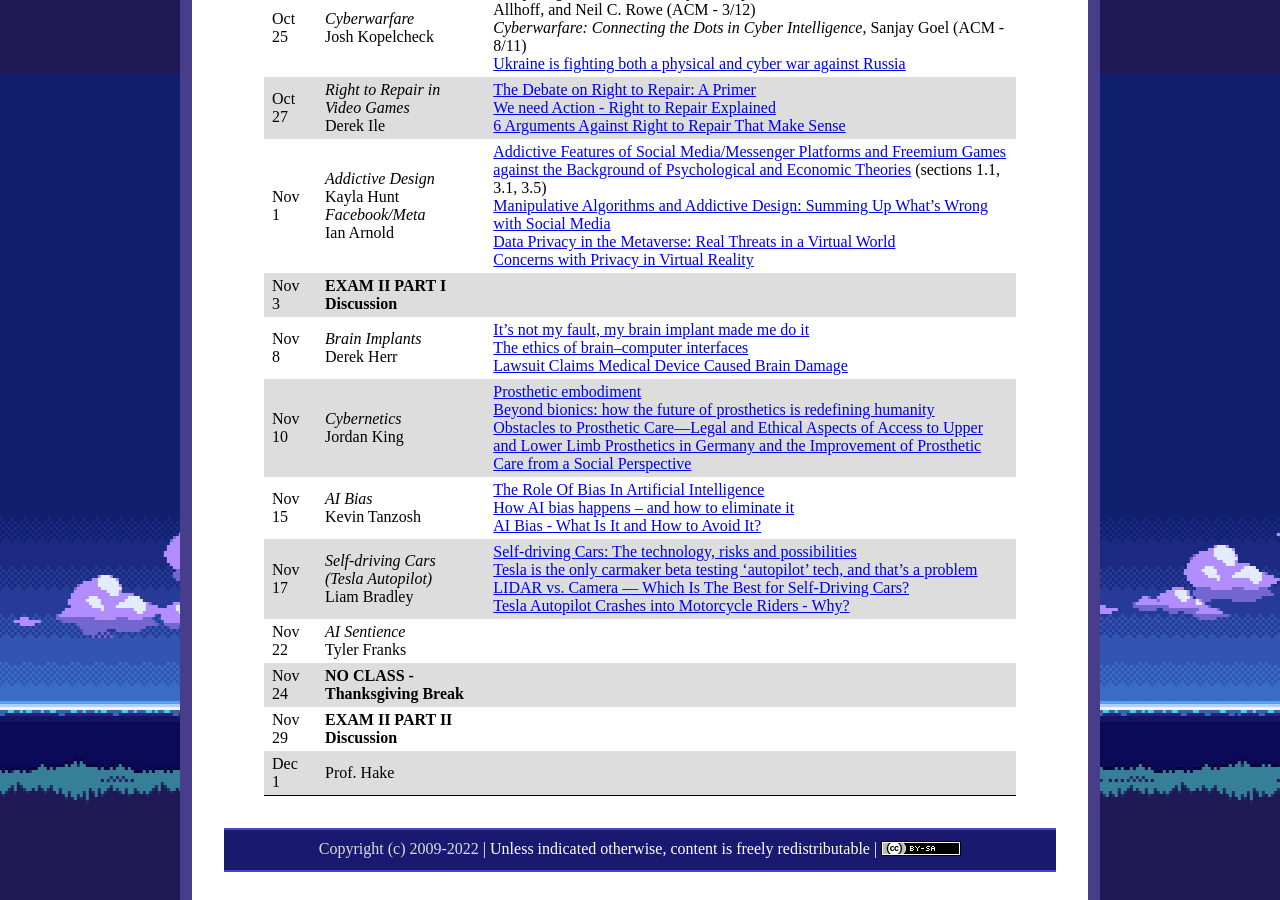
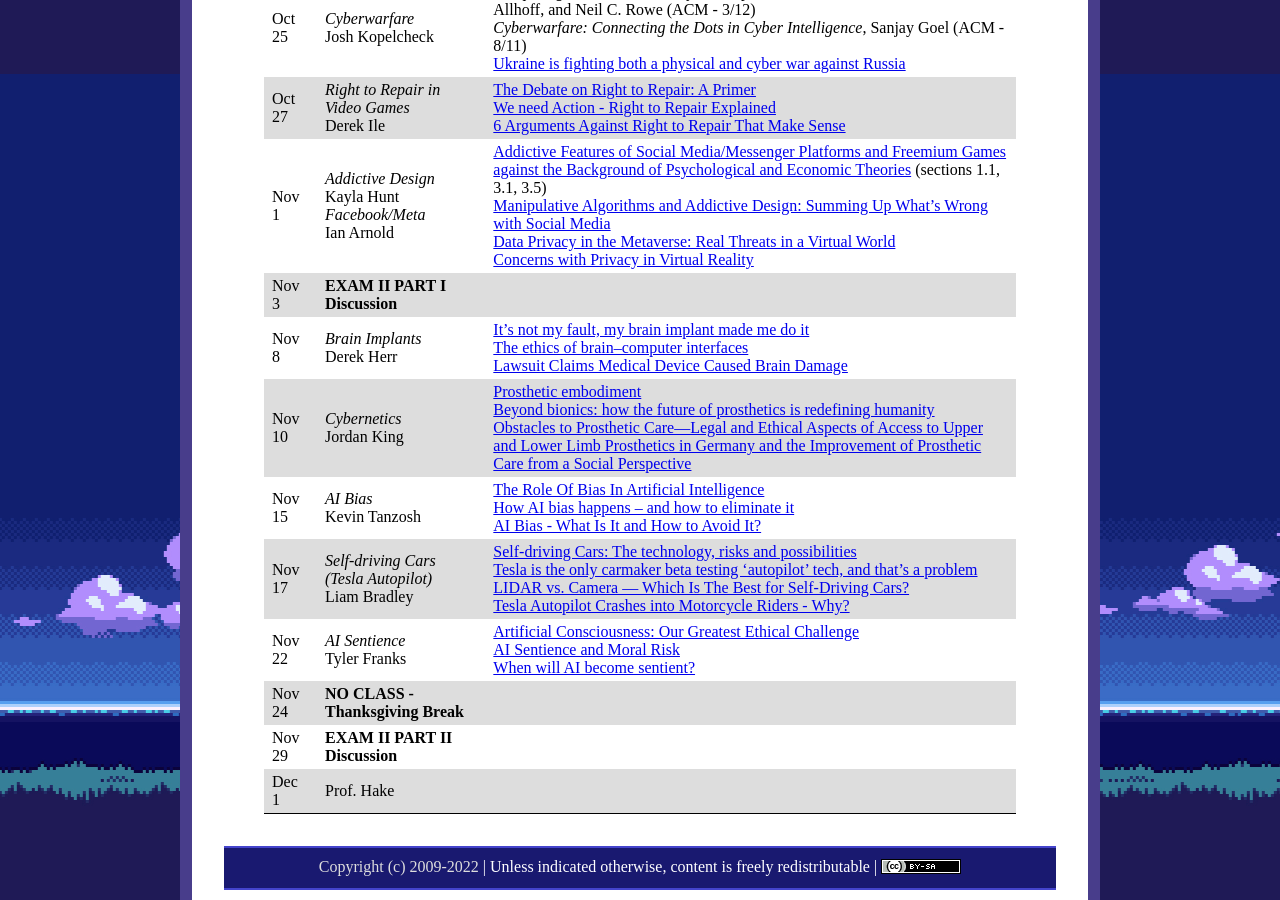
Before and after one commit to ycpcs/cs456-fall2022, a Jekyll site: the page built from schedule/index.md, in a window 1280 px wide and 900 px high, scrolled down 1726 px. Built offline with Jekyll 4.4.1, drawn with Linux system fonts in a browser that asks for light colours.

Commit message:
add Tyler’s articles
add Tyler’s articles

```diff
--- a/schedule/index.md
+++ b/schedule/index.md
@@ -40,7 +40,7 @@ All reading materials can be accessed via [Schmidt Library](http://library.ycp.e
 > Nov 10  | *Cybernetics* <br /> Jordan King | [Prosthetic embodiment](https://link.springer.com/article/10.1007/s11229-019-02472-7) <br /> [Beyond bionics: how the future of prosthetics is redefining humanity](https://youtu.be/GgTwa3CPrIE) <br /> [Obstacles to Prosthetic Care—Legal and Ethical Aspects of Access to Upper and Lower Limb Prosthetics in Germany and the Improvement of Prosthetic Care from a Social Perspective](https://www.mdpi.com/2075-4698/10/1/10/htm) |
 > Nov 15  | *AI Bias* <br /> Kevin Tanzosh | [The Role Of Bias In Artificial Intelligence](https://www.forbes.com/sites/forbestechcouncil/2021/02/04/the-role-of-bias-in-artificial-intelligence/?sh=14b4146579d8) <br /> [How AI bias happens – and how to eliminate it](https://www.healthcareitnews.com/news/how-ai-bias-happens-and-how-eliminate-it) <br /> [AI Bias - What Is It and How to Avoid It?](https://levity.ai/blog/ai-bias-how-to-avoid) |
 > Nov 17  | *Self-driving Cars (Tesla Autopilot)* <br /> Liam Bradley | [Self-driving Cars: The technology, risks and possibilities](https://sitn.hms.harvard.edu/flash/2017/self-driving-cars-technology-risks-possibilities/) <br /> [Tesla is the only carmaker beta testing 'autopilot' tech, and that's a problem](https://mashable.com/article/tesla-beta-testing-autopilot-on-public) <br /> [LIDAR vs. Camera — Which Is The Best for Self-Driving Cars?](https://medium.com/0xmachina/lidar-vs-camera-which-is-the-best-for-self-driving-cars-9335b684f8d) <br /> [Tesla Autopilot Crashes into Motorcycle Riders - Why?](https://youtu.be/yRdzIs4FJJg) |
-> Nov 22  | *AI Sentience* <br /> Tyler Franks |  |
+> Nov 22  | *AI Sentience* <br /> Tyler Franks | [Artificial Consciousness: Our Greatest Ethical Challenge](https://philosophynow.org/issues/132/Artificial_Consciousness_Our_Greatest_Ethical_Challenge) <br /> [AI Sentience and Moral Risk](https://www.prindleinstitute.org/2022/06/ai-sentience-and-moral-risk/) <br /> [When will AI become sentient?](https://youtu.be/E9OH2y6brl4) |
 > Nov 24  | **NO CLASS - Thanksgiving Break** |  |
 > Nov 29  | **EXAM II PART II Discussion** |  |
 > Dec 1   | Prof. Hake | |
```
